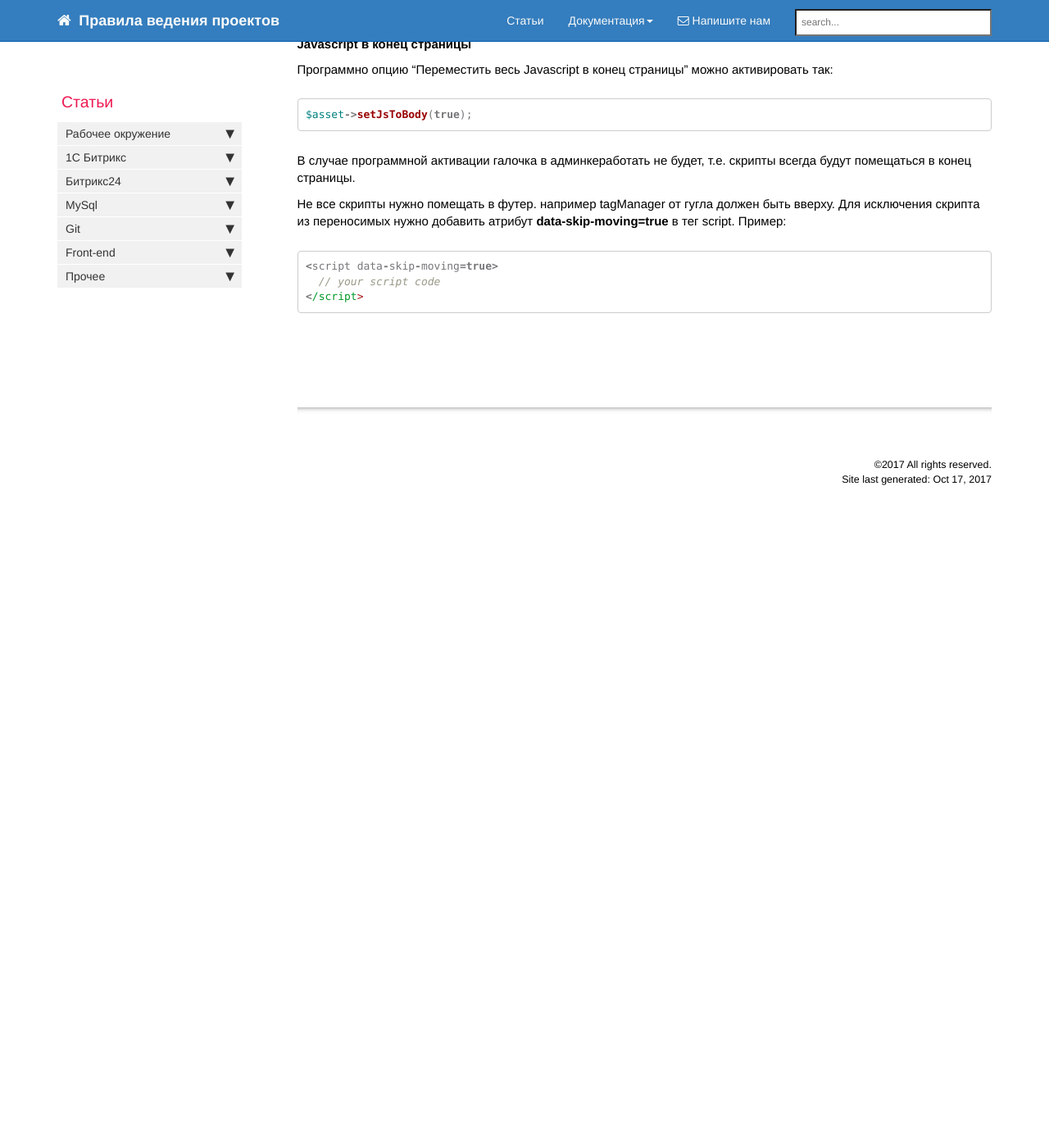
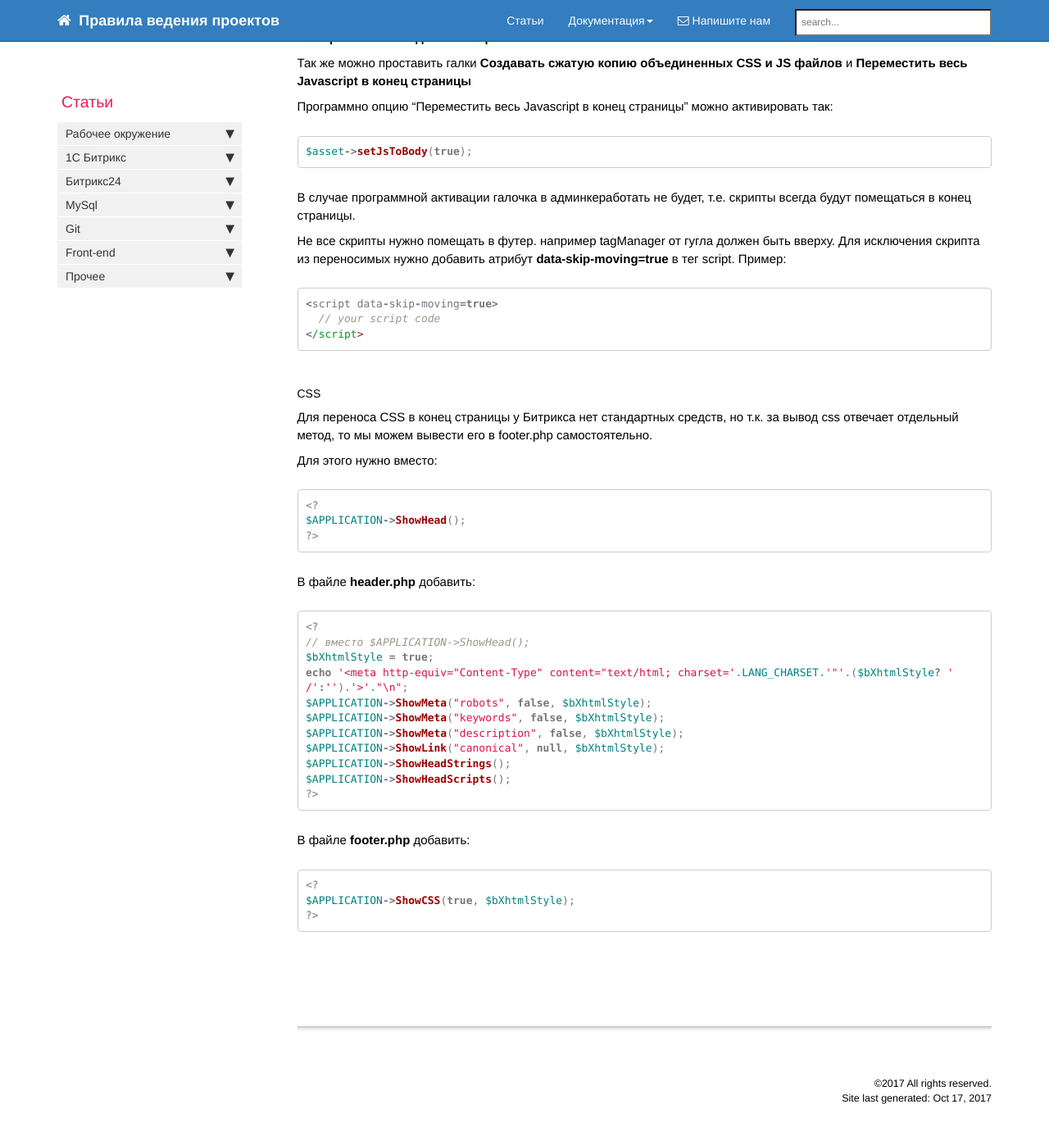
Before and after one commit to gdecider/gdecider.github.io, a Jekyll site: the page built from pages/articles/articles-bx-site-optimisation-for-google-pagespeed-insights.md, in a window 1280 px wide and 1400 px high, scrolled down 1007 px. Shown: the top 1386 px of the window at 82% size. Built offline with Jekyll 4.4.1, drawn with Linux system fonts in a browser that asks for light colours; nearby versions of some CDN libraries; comment, search, counter and statistics services are not loaded; before the commit the page ends 1652 px from its top, so only the background shows below that.

Commit message:
Update articles-bx-site-optimisation-for-google-pagespeed-insights.md

````diff
--- a/pages/articles/articles-bx-site-optimisation-for-google-pagespeed-insights.md
+++ b/pages/articles/articles-bx-site-optimisation-for-google-pagespeed-insights.md
@@ -58,3 +59,39 @@ $asset->setJsToBody(true);
   // your script code
 </script>
 ```
+
+##### CSS
+
+Для переноса CSS в конец страницы у Битрикса нет стандартных средств, но т.к. за вывод css отвечает отдельный метод, то мы можем вывести его в footer.php самостоятельно.
+
+Для этого нужно вместо:
+
+```php
+<?
+$APPLICATION->ShowHead();
+?>
+```
+
+В файле **header.php** добавить:
+
+```php
+<?
+// вместо $APPLICATION->ShowHead();
+$bXhtmlStyle = true;
+echo '<meta http-equiv="Content-Type" content="text/html; charset='.LANG_CHARSET.'"'.($bXhtmlStyle? ' /':'').'>'."\n";
+$APPLICATION->ShowMeta("robots", false, $bXhtmlStyle);
+$APPLICATION->ShowMeta("keywords", false, $bXhtmlStyle);
+$APPLICATION->ShowMeta("description", false, $bXhtmlStyle);
+$APPLICATION->ShowLink("canonical", null, $bXhtmlStyle);
+$APPLICATION->ShowHeadStrings();
+$APPLICATION->ShowHeadScripts();
+?>
+```
+
+В файле **footer.php** добавить:
+
+```php
+<?
+$APPLICATION->ShowCSS(true, $bXhtmlStyle);
+?>
+```
````
Also changed, not shown: other parts of pages/articles/articles-bx-site-optimisation-for-google-pagespeed-insights.md (+1 -0 lines).
